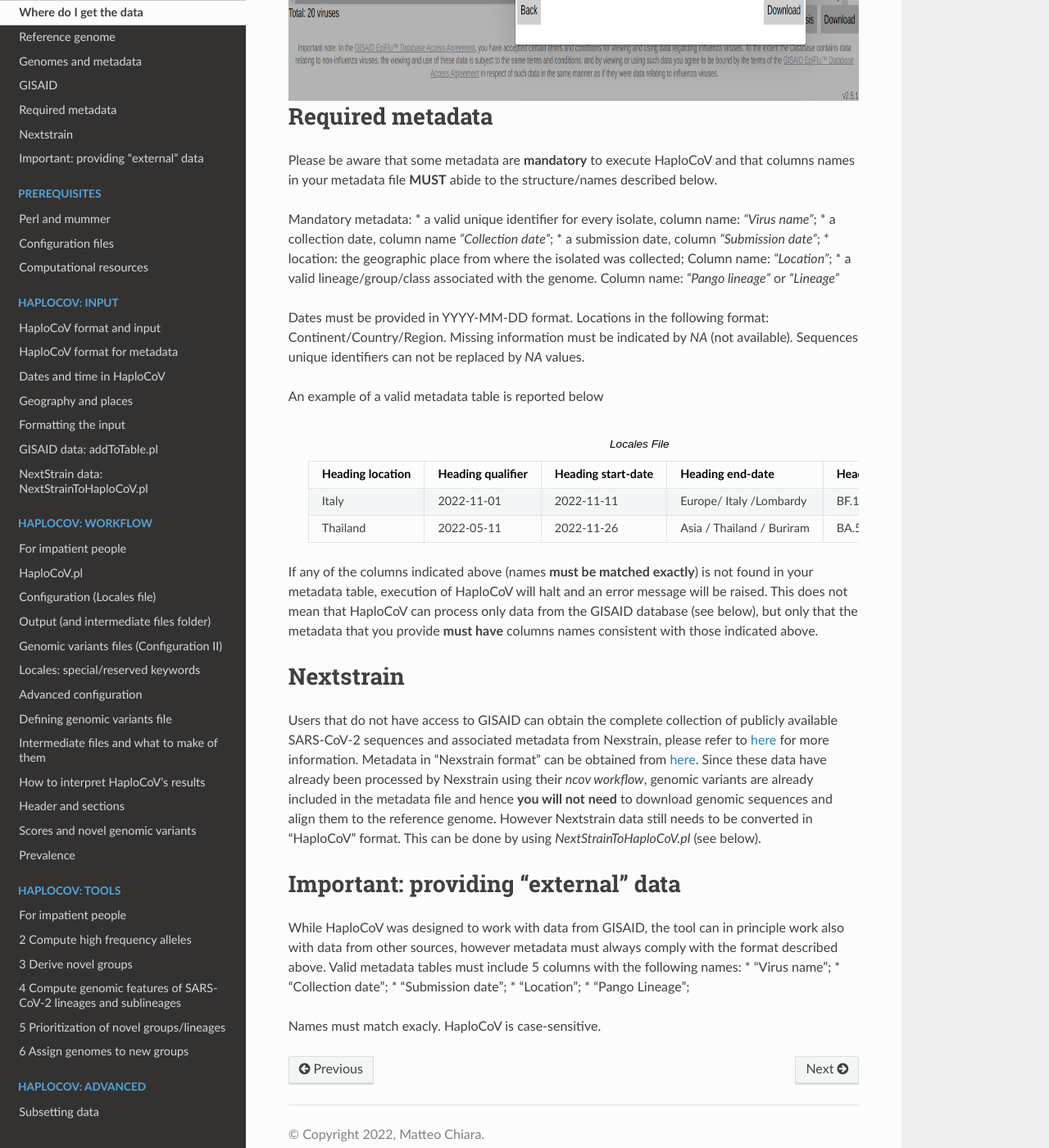
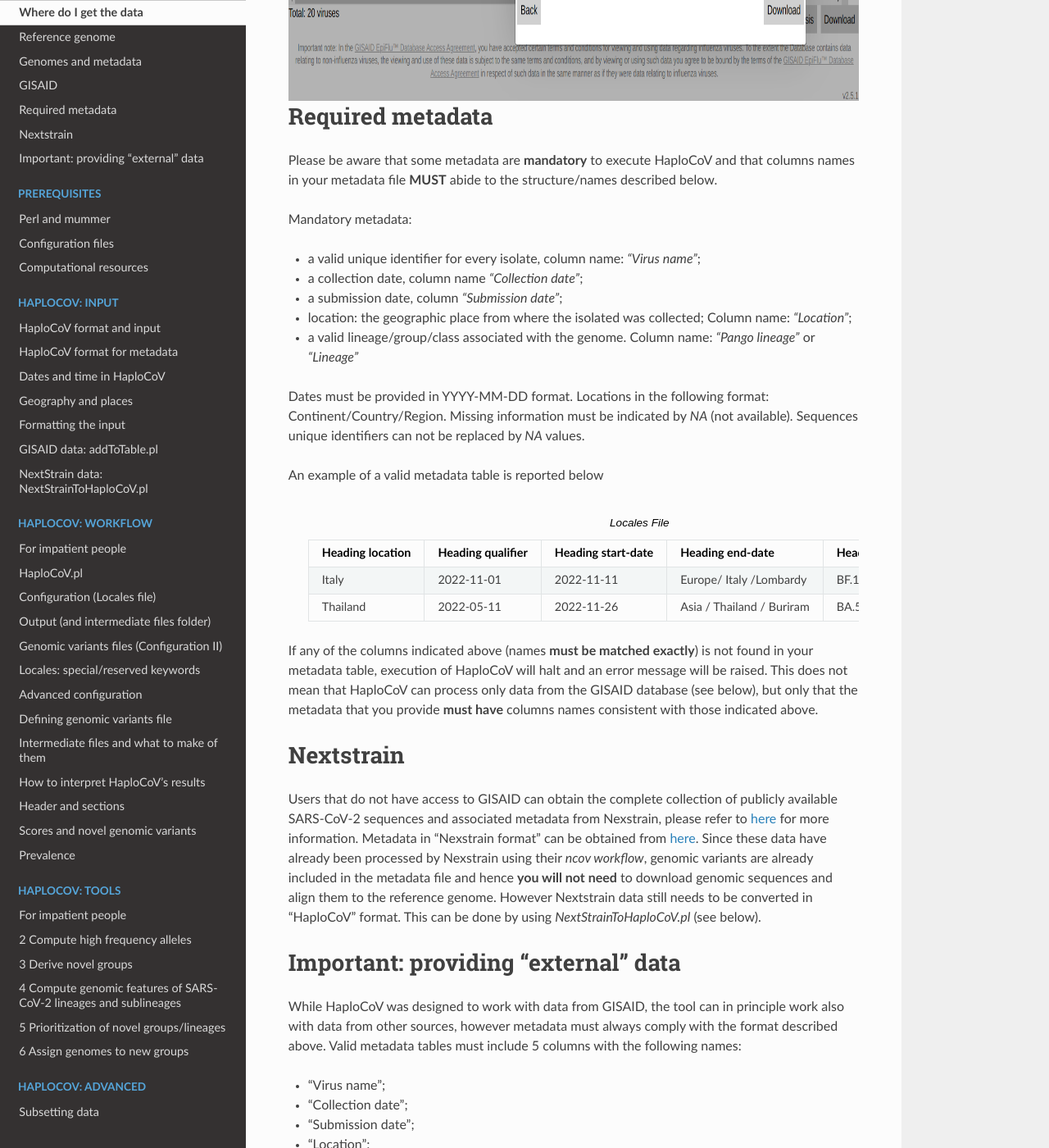
Before and after one commit to matteo14c/HaploCoV, a Sphinx documentation site: the page built from docs/source/data.rst, in a window 1280 px wide and 1400 px high, scrolled down 2242 px. Shown: the whole window at 82% size. Built offline with Sphinx 7.4.7 and the Read the Docs theme 2.0.0, drawn with Linux system fonts in a browser that asks for light colours; some of the changed lines change nothing that is shown; some of the changed text lies outside the part shown.

Commit message:
Update data.rst

```diff
--- a/docs/source/data.rst
+++ b/docs/source/data.rst
@@ -60,6 +60,7 @@
 Please be aware that some metadata are **mandatory** to execute HaploCoV and that columns names in your metadata file **MUST** abide to the structure/names described below.
 
 Mandatory metadata:
+
 * a valid unique identifier for every isolate, column name: *"Virus name"*;
 * a collection date, column name *"Collection date"*;
 * a submission date, column *"Submission date"*;
@@ -96,7 +97,6 @@
 If any of the columns indicated above (names **must be matched exactly**) is not found in your metadata table, execution of HaploCoV will halt and an error message will be raised.
 This does not mean that HaploCoV can process only data from the GISAID database (see below), but only that the metadata that you provide **must have** columns names consistent with those indicated above.
 
-
 Nextstrain
 ==========
 
@@ -109,10 +109,11 @@
 
 While HaploCoV was designed to work with data from GISAID, the tool can in principle work also with data from other sources, however metadata must always comply with the format described above.
 Valid metadata tables must include 5 columns with the following names:
+
 * "Virus name";
 * "Collection date";
 * "Submission date";
 * "Location";
-* "Pango Lineage";
+* "Pango Lineage" or "Lineage";
 
 Names must match exacly. HaploCoV is case-sensitive.
```
